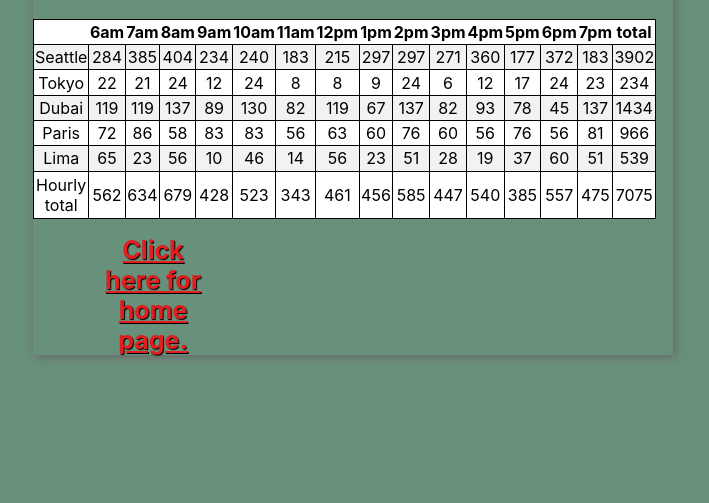
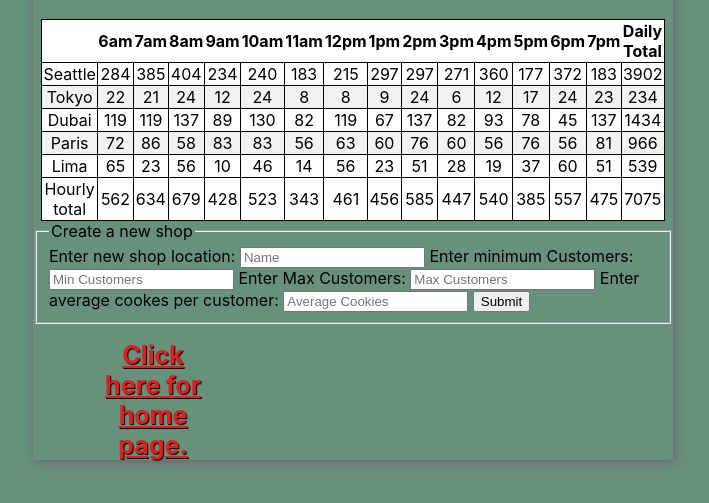
Before and after one commit to Caelinh/cookie-stand, a plain HTML site: page sales.html in a window 1280 px wide. Shown: the part 63-566 px from the top of the page, without its empty margins (287-996 px from the left). Drawn offline with Linux system fonts and the light colour scheme.

Commit message:
added a form that allows to add to the sales table. Still working on the hourly totals being added

```diff
--- a/js/app.js
+++ b/js/app.js
@@ -1,5 +1,5 @@
 'use strict';
-let time = ["", "6am", "7am", "8am", "9am", "10am", "11am", "12pm", "1pm", "2pm", "3pm", "4pm", "5pm", "6pm", "7pm", "total"];
+let time = ["", "6am", "7am", "8am", "9am", "10am", "11am", "12pm", "1pm", "2pm", "3pm", "4pm", "5pm", "6pm", "7pm", "Daily Total"];
 
 function getRandInt(min, max) {
     min = Math.ceil(min);
@@ -14,6 +14,7 @@ function cookiesPerHr(name, min, max, avgCookies) {
         sales.push(Math.ceil(customers))
     }
     sales.push(sumAnyArray(sales));//adding sum to array
+    let i = 0;
     return sales;
 }
 
@@ -34,6 +35,7 @@ function shop(name, min, max, avg) {
     this.avg = avg;
     this.sales = cookiesPerHr(name, min, max, avg);
     allShops.push(this);
+    shopRender(this.name, this.sales);
 }
 
 let seattle = new shop('Seattle', 23, 65, 6.3);
@@ -45,7 +47,7 @@ let dubai = new shop('Dubai', 11, 38, 3.7);
 let paris = new shop('Paris', 20, 38, 2.3);
 
 let lima = new shop('Lima', 2, 16, 4.6);
-
+console.log(allShops)
 
 
 let hourlyTotal = ["Hourly total"];
@@ -61,6 +63,7 @@ function headingRender(time) {
     }
 }
 headingRender(time);
+
 function hourlyTotals(array) {
     for (let i = 1; i < array.length; i++) {
         let total = seattle.sales[i] + tokyo.sales[i] + dubai.sales[i] + paris.sales[i] + lima.sales[i];
@@ -69,7 +72,6 @@ function hourlyTotals(array) {
 
 }
 hourlyTotals(seattle.sales);
-console.log(hourlyTotal);
 
 
 function totalRender(array) {
@@ -82,15 +84,23 @@ function totalRender(array) {
 }
 totalRender(hourlyTotal);
 function shopRender(shop, array) {
+    let bodyName = document.getElementById("body");
+    let newRow = document.createElement('tr');
+    bodyName.appendChild(newRow);
     for (let i = 0; i < array.length; i++) {
-        let rowName = document.getElementById(shop.name);
         let rowpush = document.createElement('td');
-        rowName.appendChild(rowpush);
+        newRow.appendChild(rowpush);
         rowpush.textContent = array[i];
     }
 }
-shopRender(seattle, seattle.sales);
-shopRender(tokyo, tokyo.sales);
-shopRender(dubai, dubai.sales);
-shopRender(paris, paris.sales);
-shopRender(lima, lima.sales);
+
+let formElement = document.getElementById('updateShop');
+
+formElement.addEventListener('submit', function (event) {
+    event.preventDefault();
+    let location = event.target.location.value;
+    let min = event.target.minimum.value;
+    let max = event.target.maximum.value;
+    let newavg = event.target.average.value;
+    let newShop = new shop(location, min, max, newavg);
+})
--- a/sales.html
+++ b/sales.html
@@ -1,5 +1,6 @@
 <!DOCTYPE html>
 <html>
+
 <head>
     <meta charset="UTF-8">
     <meta http-equiv="X-UA-Compatible" content="IE=edge">
@@ -7,14 +8,56 @@
     <title>Lab 02</title>
     <link rel="stylesheet" href="style/style.css">
 </head>
+
 <body>
     <h1>Salmon Cookies</h4>
 
         <table id="table">
+            <thead>
                 <tr id="times">
 
                 </tr>
-            <tr id="Seattle">
+            </thead>
+            <tbody id="body">
+
+            </tbody>
+            <tfoot>
+                <tr id="totals">
+
+                </tr>
+            </tfoot>
+        </table>
+        <div>
+            <form id="updateShop">
+                <fieldset>
+                    <legend>Create a new shop</legend>
+                    <div>
+                        <label>Enter new shop location: </label>
+                        <input id="shop-locale" name="location" type="text" placeholder="Name">
+                        <label>Enter minimum Customers: </label>
+                        <input id="min-cust" name='minimum' type="number" placeholder="Min Customers">
+                        <label>Enter Max Customers: </label>
+                        <input id="max-cust" name="maximum" type="number" placeholder="Max Customers">
+                        <label>Enter average cookes per customer: </label>
+                        <input id="avg" name='average' type="number" placeholder="Average Cookies">
+                        <button>Submit</button>
+                    </div>
+                </fieldset>
+            </form>
+        </div>
+
+
+
+
+
+
+
+        <p><a class="Switch" href="index.html">Click here for home page.</a></p>
+
+
+        <script src="js/app.js"></script>
+</body>
+<!-- <tr id="Seattle">
 
             </tr>
             <tr id="Tokyo">
@@ -28,21 +71,4 @@
             </tr>
             <tr id="Lima">
 
-            </tr>
-
-            <tr id="totals">
-
-            </tr>
-
-        </table>
-
-
-
-
-
-
-        <p><a class="Switch" href="index.html">Click here for home page.</a></p>
-
-
-    <script src="js/app.js"></script>
-    </body>
+            </tr> -->
--- a/style/style.css
+++ b/style/style.css
@@ -163,3 +163,10 @@ section>div{
     max-width:95%;
     object-fit:cover;
 }
+
+table{
+    margin: auto;
+}
+form{
+    margin: auto;
+}
```
Lines whose indentation alone changed are shown as unchanged.
